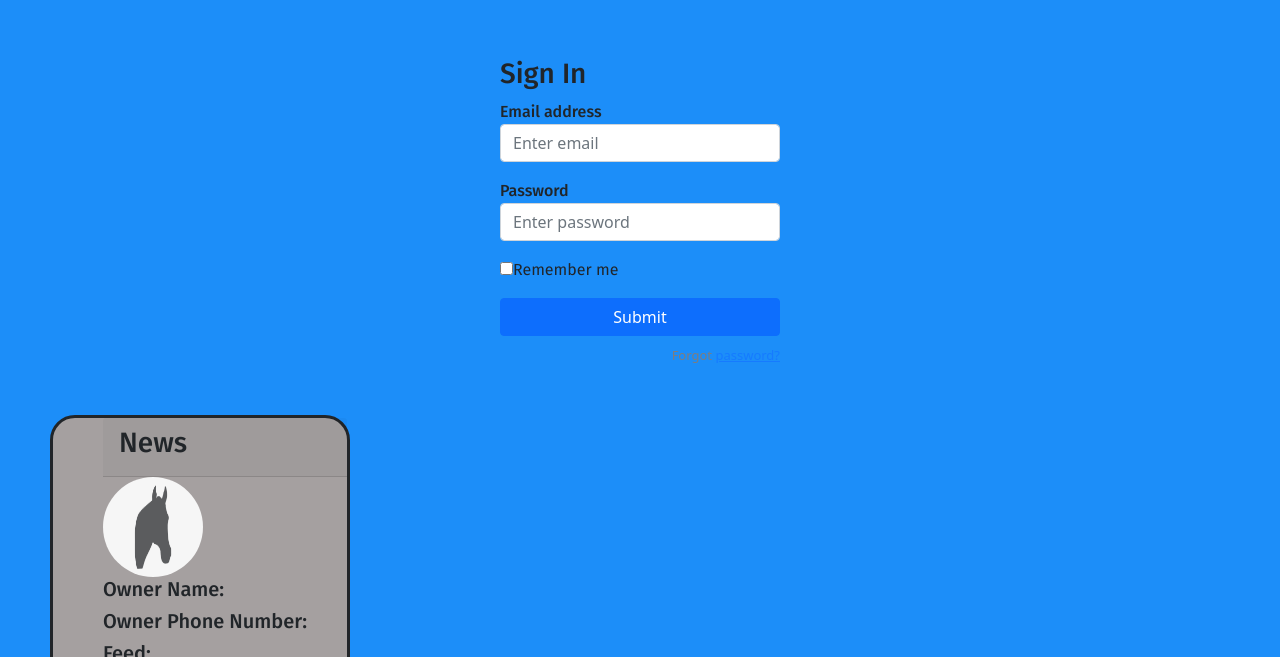
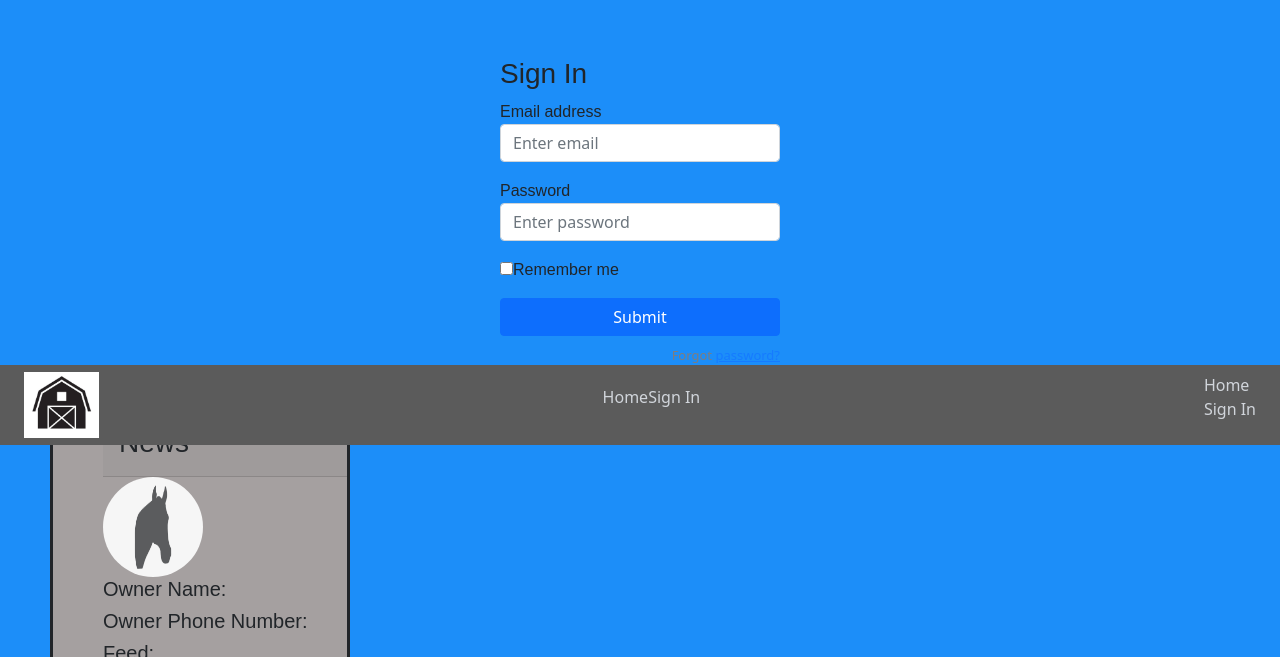
Before and after one commit to asieduernest12/StableTech-scottie, a React (Create React App) app in the folder client/: page / in a window 1280 px wide. Shown: the part 143-800 px from the top of the page. Built offline with nearby package versions, Linux system fonts and the light colour scheme; no server answers.

Commit message:
tweaked pages

```diff
--- a/client/package.json
+++ b/client/package.json
@@ -38,5 +38,10 @@
       "last 1 firefox version",
       "last 1 safari version"
     ]
+  },
+  "devDependencies": {
+    "autoprefixer": "^10.4.7",
+    "postcss": "^8.4.14",
+    "tailwindcss": "^3.1.4"
   }
 }
--- /dev/null
+++ b/client/postcss.config.js
@@ -0,0 +1,6 @@
+module.exports = {
+  plugins: {
+    tailwindcss: {},
+    autoprefixer: {},
+  },
+}
--- a/client/src/App.js
+++ b/client/src/App.js
@@ -28,6 +28,7 @@ function App() {
       <main>
 
      <Login></Login>
+     <Home></Home>
      <Horses></Horses>
      <Schedule></Schedule>
 
--- a/client/src/index.css
+++ b/client/src/index.css
@@ -1,3 +1,8 @@
+@tailwind base;
+@tailwind components;
+@tailwind utilities;
+
+
 @import url('https://fonts.googleapis.com/css?family=Fira+Sans:400,500,600,700,800');
 * {
   box-sizing: border-box;
--- a/client/src/pages/index.js
+++ b/client/src/pages/index.js
@@ -1,6 +1,5 @@
 import React from 'react';
 import barnlogo from '../assets/images/barnlogo.png';
-import { FaBars, FaTimes } from "react-icons/fa";
 import { Link } from 'react-scroll';
 
 const Home = () => {
@@ -24,20 +23,9 @@ return (
     </li>
 </ul>
 
-<div onClick={handleClick} className="md:hidden">
-    {!nav ? <FaBars /> : <FaTimes />}
-</div>
-
-
-
-<ul
-    className={
-        !nav
-            ? "hidden"
-            : "absolute top-0 left-0 w-full h-screen flex flex-col justify-center items-center bg-[rgb(16,20,26)]"
-    }>
-    <li className="py-6 text-4xl">Home</li>
-    <li className="py-6 text-4xl">Sign In</li>
+<ul>
+    <li> Home</li>
+    <li > Sign In</li>
 </ul>
 </div>
 );
--- /dev/null
+++ b/client/tailwind.config.js
@@ -0,0 +1,8 @@
+/** @type {import('tailwindcss').Config} */
+module.exports = {
+  content: ["./src/**/*.{js,jsx,ts,tsx}"],
+  theme: {
+    extend: {},
+  },
+  plugins: [],
+}
```
Also changed, not shown: 1 other file (tests, documents, lock files or other folders).
